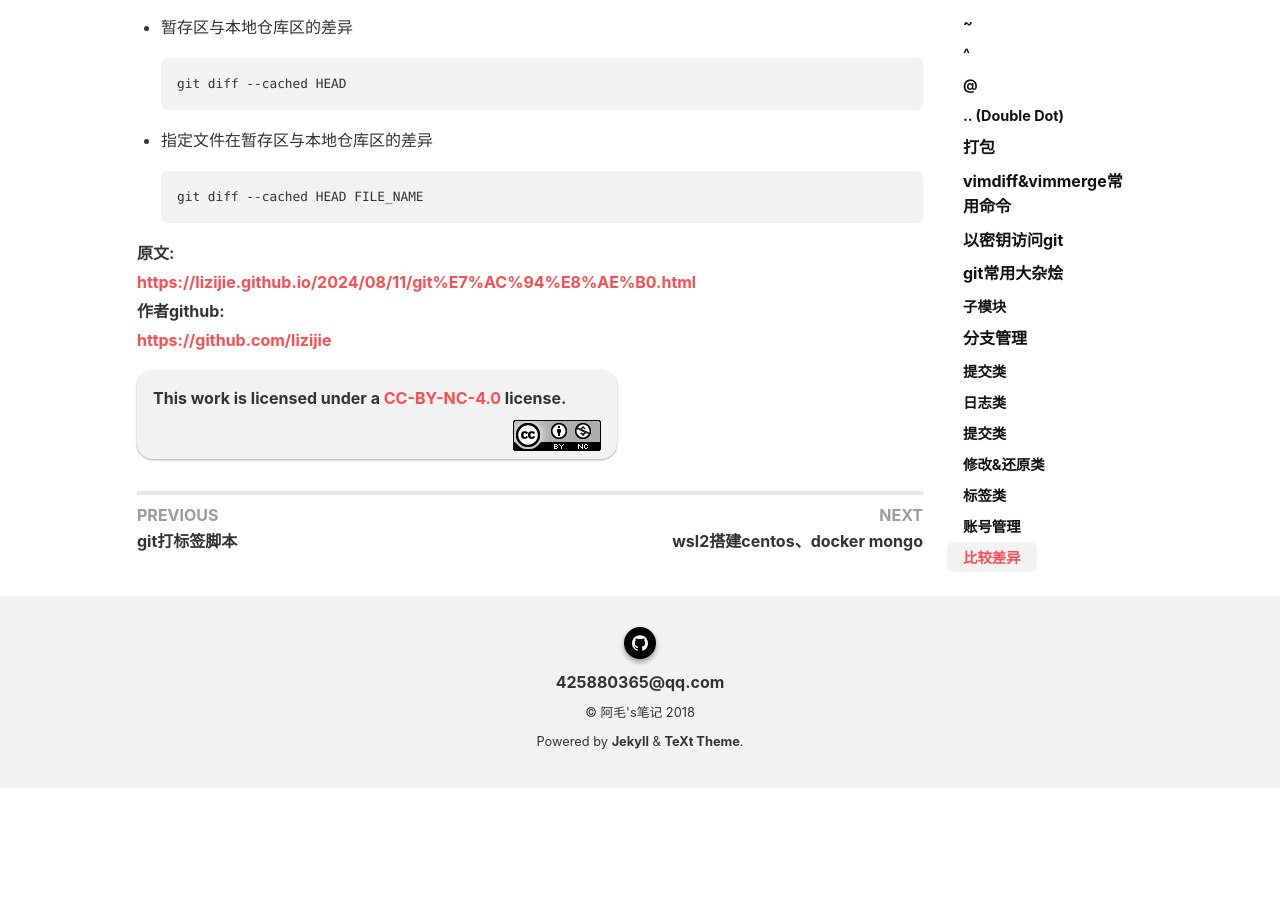
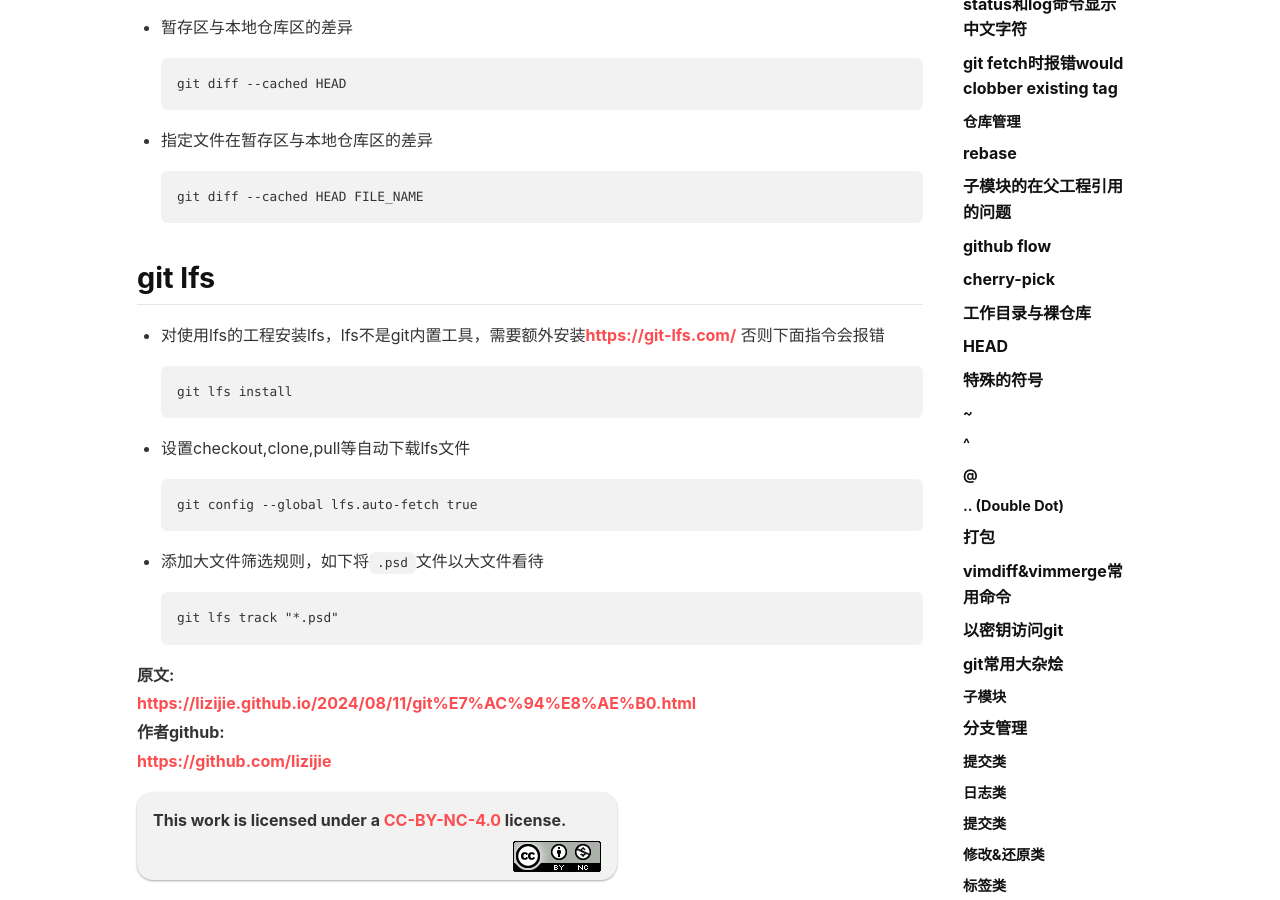
Before and after one commit to lizijie/lizijie.github.io, a Jekyll site: the page built from _posts/2024-08-11-git笔记.md, in a window 1280 px wide and 900 px high, scrolled down 13862 px. Built offline with Jekyll 4.4.1, drawn with Linux system fonts in a browser that asks for light colours; nearby versions of some CDN libraries; comment, search, counter and statistics services are not loaded; before the commit the page ends 14650 px from its top, so only the background shows below that.

Commit message:
Update 2024-08-11-git笔记.md

````diff
--- a/_posts/2024-08-11-git笔记.md
+++ b/_posts/2024-08-11-git笔记.md
@@ -439,6 +439,21 @@ git diff --cached HEAD
 git diff --cached HEAD FILE_NAME
 ```
 
+## git lfs
+- 对使用lfs的工程安装lfs，lfs不是git内置工具，需要额外安装[https://git-lfs.com/](https://git-lfs.com/)
+否则下面指令会报错
+```
+git lfs install
+```
+- 设置checkout,clone,pull等自动下载lfs文件
+```
+git config --global lfs.auto-fetch true
+```
+- 添加大文件筛选规则，如下将`.psd`文件以大文件看待
+```
+git lfs track "*.psd"
+```
+
 <b>原文:<br>
 <https://lizijie.github.io/2024/08/11/git%E7%AC%94%E8%AE%B0.html>
 <br>
````
